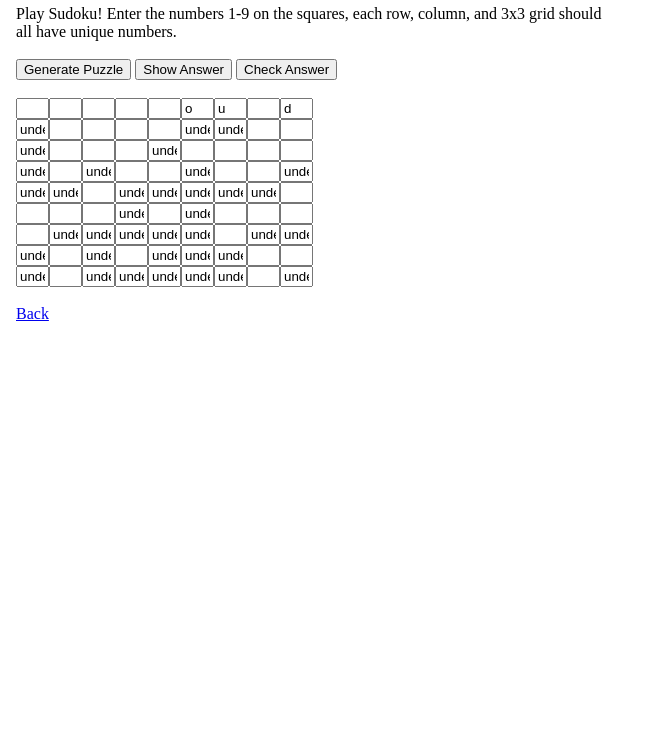
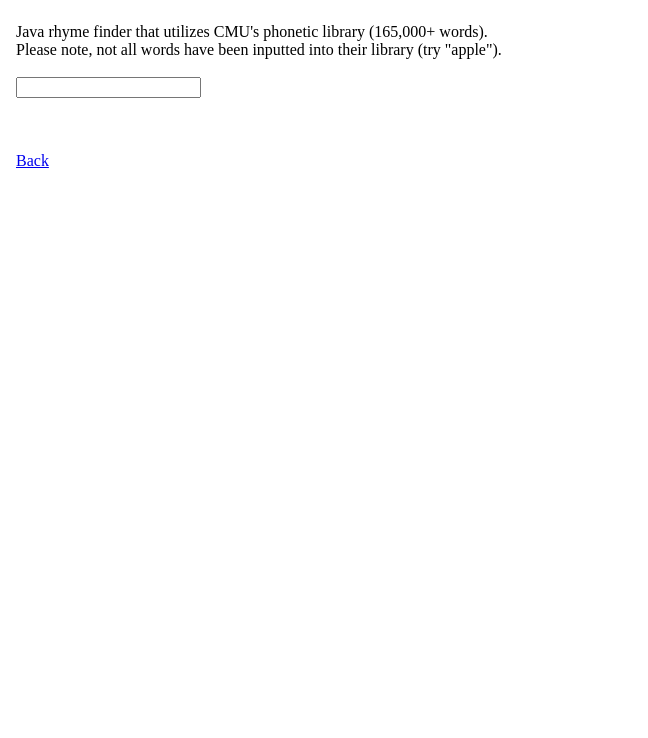
Before and after one commit to isoki87/LeoWebServer, a plain HTML site: page HTML_Resources/rhyme.html in a window 1280 px wide. Shown: the part 62-800 px from the top of the page, without its empty margins (0-648 px from the left). Drawn offline with Linux system fonts and the light colour scheme; no server answers.

Commit message:
Update rhyme.html

```diff
--- a/HTML_Resources/rhyme.html
+++ b/HTML_Resources/rhyme.html
@@ -1,119 +1,57 @@
 <!DOCTYPE html>
 <html>
 <head>
-  <meta charset "UTF-8">
+  <meta charset="UTF-8">
   <meta http-equiv="X-UA-Compatible" content="ie=edge">
   <style>
     body { margin: 1em; max-width: 75ch;}
   </style>
-  <title>Sudoku</title>
+  <title>Rhyme Provider</title>
 </head>
 <body>
   <div class = "instructions">
-    <h2>Sudoku</h2>
-	  Play Sudoku! Enter the numbers 1-9 on the squares, each row, column, and 3x3 grid should all have unique numbers.
-    <br><br>
+    <h2>Rhyme Provider</h2><br>
+	  Java rhyme finder that utilizes CMU's phonetic library (165,000+ words).<br>
+	  Please note, not all words have been inputted into their library (try "apple").<br><br>
+	  <input id="uInput" type="text" name="word" onkeyup="cycleLogic()"><br><br><br>
   </div>
-  <div class = "game">
-    <div class = "control_panel">
-      <button type="button" id="generate" onclick="getBoard()">Generate Puzzle</button>
-      <button type="button" id="show" onclick="showBoard()">Show Answer</button>
-      <button type="button" id="check" onclick="checkAnswer()">Check Answer</button><br><br>
-    </div>
-    <div id = "answer" class = "answer_box"></div>
-    <table id = "board" cellspacing = "0" cellpadding = "0" class = "game_board"></table><br>
-  </div>
+  <div id="rhyme_words"></div><br>
   <div class="back">
     <a href ='/index.html'>Back</a>
   </div>
+  <script>
+  var serverLogic;
 
-  <script>
-  var boardArr;
-
-  document.onload = createGrid(document.getElementById("board"));
-  document.onload = getBoard();
-
-  function checkAnswer(){
-    var cellNum = 0;
-    for(var i = 0; i < 9; i++){
-      for(var j = 0; j < 9; j++){
-        var uniqueID = String(i) + String(j);
-        if(document.getElementById(uniqueID).value == boardArr[cellNum]){
-          cellNum++;
-          continue;
-        } else {
-          document.getElementById("answer").innerHTML = "You got it wrong!<br><br>";
-          return;
-        }
-      }
-    }
-    document.getElementById("answer").innerHTML = "You got it right!<br><br>";
+  function cycleLogic(){
+    window.clearTimeout(serverLogic);
+    serverLogic = window.setTimeout(function(){ findLogic();}, 100);
   }
 
-  function showBoard(){
-    populateBoard(boardArr, 0);
+  function update_rhyme_words(jWords){
+	  document.getElementById("rhyme_words").innerHTML = jWords;
   }
 
-  function populateBoard(arr, blanks){
-    var total = 81;
-    var squares = total - blanks;
-    var cellNum = 0;
-    for(var i = 0; i < 9; i++){
-      for(var j = 0; j < 9; j++){
-        var uniqueID = String(i) + String(j);
-        if((squares / total) > Math.random()){
-          document.getElementById(uniqueID).value = arr[cellNum];
-          squares--;
+  function getReadyStateHandler(req, reqHandler){
+    return function(){
+      if(req.readyState == 4){
+        if(req.status ==200){
+		  reqHandler(req.responseText);
+        } else {
+          alert("HTTP error: "+req.status);
         }
-        total--;
-        cellNum++;
       }
     }
   }
 
-  function prepareBoard(arr){
-    populateBoard(arr, 40);
-    document.getElementById("answer").innerHTML = "";
+  function findLogic(){
+    var xhr = new XMLHttpRequest();
+	xhr.onreadystatechange= getReadyStateHandler(xhr, update_rhyme_words);
+    var word = encodeURIComponent(document.getElementById("uInput").value);
+    var url = "/rhymeapi";
+  	xhr.open("POST", url, true);
+	xhr.setRequestHeader("Content-Type", "application/x-www-form-urlencoded");
+  	xhr.send("word=" + decodeURIComponent(word));
   }
 
-  function getBoard(){
-    clearBoard();
-    var xhr = new XMLHttpRequest();
-    var url = "/sudokuapi";
-  	xhr.open("GET", url, true);
-	xhr.onload = function(){
-      boardArr = xhr.responseText;
-      prepareBoard(boardArr);
-    }
-  	xhr.send(null);
-  }
-
-  function clearBoard(){
-    for(var i = 0; i < 9; i++){
-      for(var j = 0; j < 9; j++){
-        var uniqueID = String(i) + String(j);
-        document.getElementById(uniqueID).value = "";
-      }
-    }
-  }
-
-  function createGrid(grid){
-    for(var i = 0; i < 9; i++){
-      var tr = document.createElement("tr");
-      for(var j = 0; j < 9; j++){
-        var td = document.createElement("td");
-        var uniqueID = String(i) + String(j);
-        var cell = document.createElement("input");
-        cell.value = "";
-        cell.setAttribute("id", uniqueID);
-        cell.setAttribute("class", "cellInput");
-        cell.setAttribute("size", 1);
-        td.setAttribute("class", "sudCell");
-        td.appendChild(cell);
-        tr.appendChild(td);
-      }
-      grid.appendChild(tr);
-    }
-  }
   </script>
 </body>
```
